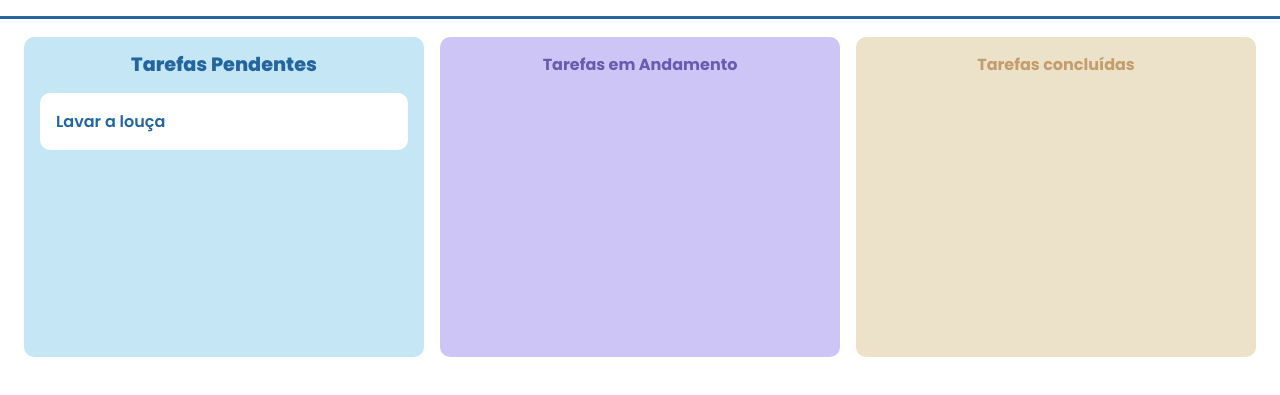
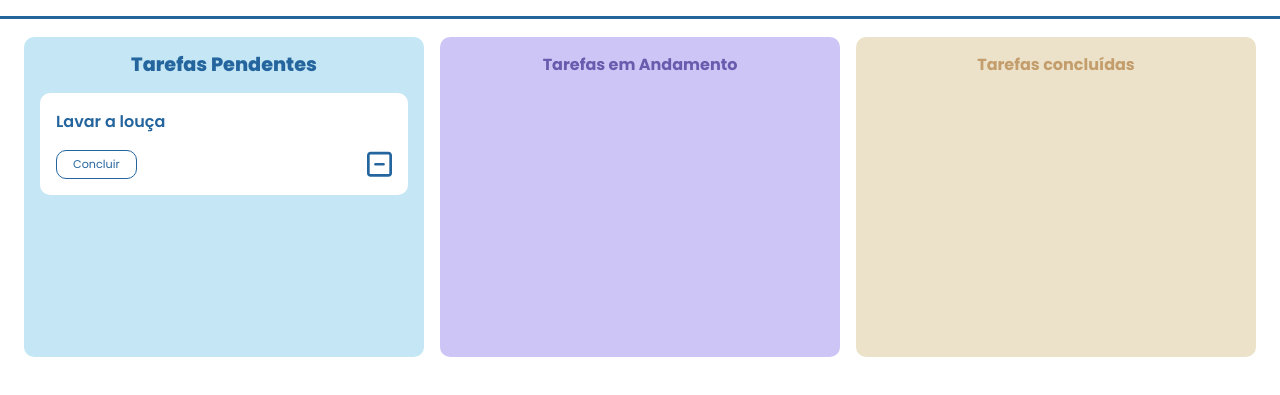
Before and after one commit to rlxmts/tasklist, a plain HTML site: page index.html in a window 1280 px wide. Shown: the part 109-504 px from the top of the page. Drawn offline with Linux system fonts and the light colour scheme.

Commit message:
customizando item da lista

```diff
--- a/index.html
+++ b/index.html
@@ -34,6 +34,10 @@
                 <ul class="lista_tarefas_pendentes">
                     <li draggable="true">
                         <p>Lavar a louça</p>
+                        <div>
+                            <button>Concluir</button>
+                            <svg xmlns="http://www.w3.org/2000/svg" viewBox="0 0 448 512"><!--!Font Awesome Free 6.5.2 by @fontawesome - https://fontawesome.com License - https://fontawesome.com/license/free Copyright 2024 Fonticons, Inc.--><path  d="M64 80c-8.8 0-16 7.2-16 16V416c0 8.8 7.2 16 16 16H384c8.8 0 16-7.2 16-16V96c0-8.8-7.2-16-16-16H64zM0 96C0 60.7 28.7 32 64 32H384c35.3 0 64 28.7 64 64V416c0 35.3-28.7 64-64 64H64c-35.3 0-64-28.7-64-64V96zM152 232H296c13.3 0 24 10.7 24 24s-10.7 24-24 24H152c-13.3 0-24-10.7-24-24s10.7-24 24-24z"/></svg>
+                        </div>
                     </li>
                 </ul>
             </div>
--- a/styles/components/_colunas.scss
+++ b/styles/components/_colunas.scss
@@ -23,10 +23,38 @@
                 width: 100%;
                 border-radius: 10px;
                 cursor: grab;
-
+                @include mixins.flex-jc-alg(start, start);
+                flex-direction: column;
                 p{
                     font-weight: 600;
                     color: variaveis.$azul-escuro;
+                }
+                div{
+                    width: 100%;
+                    @include mixins.flex-jc-alg(space-between, center);
+                    button{
+                        padding: .3rem 1rem;
+                        font-size: .7rem;
+                        border-radius: 10px;
+                        border: 1px solid variaveis.$azul-escuro;
+                        background-color: variaveis.$branco;
+                        color: variaveis.$azul-escuro;
+                        cursor: pointer;
+                        transition: .5s;
+                        &:hover{
+                            background-color: variaveis.$azul-escuro;
+                            color: variaveis.$branco;
+                        }
+                    }
+                    svg{
+                        width: 25px;
+                        cursor: pointer;
+                        fill: variaveis.$azul-escuro;
+                        transition: .5s;
+                        &:hover{
+                            fill: variaveis.$vermelho-escuro;
+                        }
+                    }
                 }
             }
         }
```
Also changed, not shown: styles/style.css, 1 other file.
